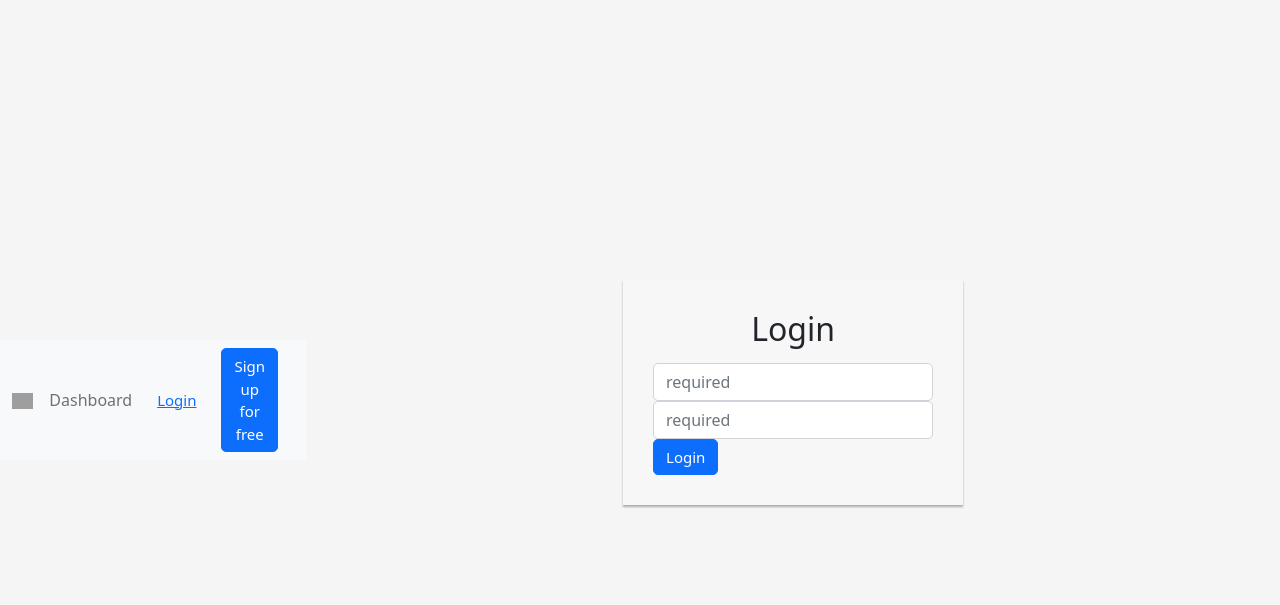
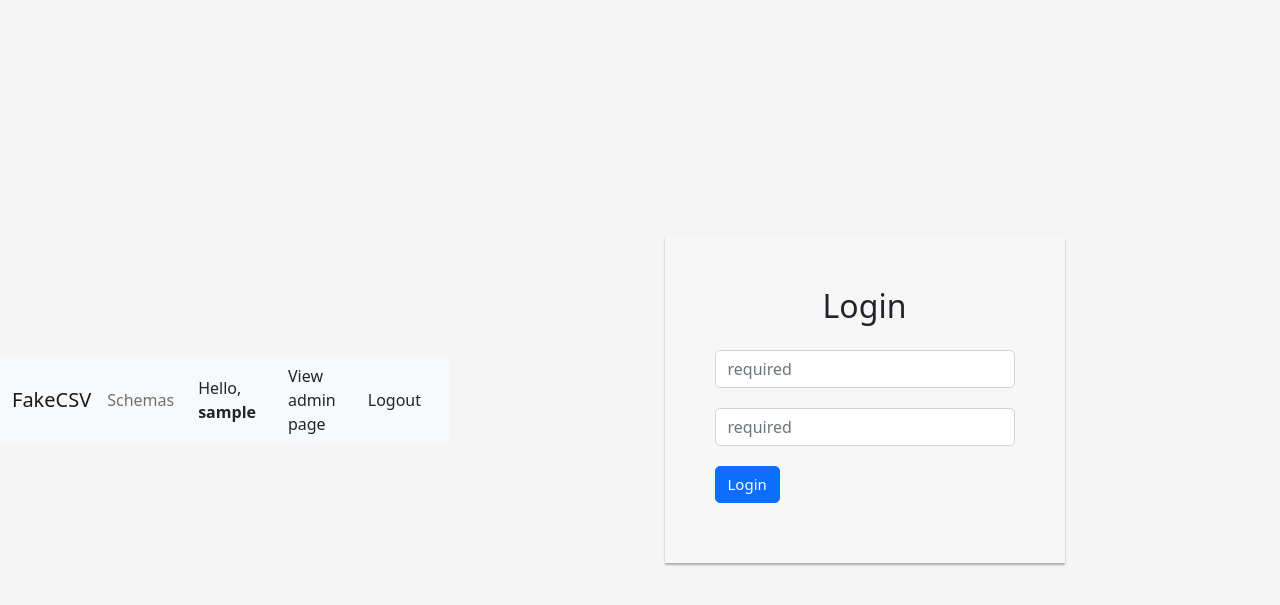
Before and after one commit to AlexanderVorobei/challenge, a Django app: template templates/registration/login.html in a window 1280 px wide. Shown: the top 605 px of the page. Run offline with Django 4.2, Linux system fonts and the light colour scheme; the template is opened without the code that fills it, so the values that code supplies are empty; the visitor is signed in with stand-in values (Sample User, id 1); grey boxes are pictures that could not be loaded.

Commit message:
Create templates

```diff
--- a/static/assets/css/login.css
+++ b/static/assets/css/login.css
@@ -10,15 +10,17 @@ body {
   background-color: #f5f5f5;
 }
 .login-form {
-    width: 340px;
-    margin: 50px auto;
-    font-size: 15px;
+  width: 400px;
+  margin: 50px auto;
+  font-size: 15px;
+}
+.login-form .form-group {
+  padding: 10px 20px;
 }
 .login-form form {
-  margin-bottom: 15px;
   background: #f7f7f7;
   box-shadow: 0px 2px 2px rgba(0, 0, 0, 0.3);
-  padding: 30px;
+  padding: 50px 30px;
 }
 .login-form h2 {
   margin: 0 0 15px;
--- /dev/null
+++ b/templates/fake_data/schemas.html
@@ -0,0 +1,5 @@
+{% extends 'layouts/base.html' %}
+
+{% block title %}Schemas{% endblock %}
+
+<h2>Test</h2>
--- a/templates/includes/errors.html
+++ b/templates/includes/errors.html
@@ -1,9 +1,10 @@
-<div class="d-flex justify-content-between alert-dismisible">
-  {% if messages %}
-    {% for message in messages %}
-      <div class="alert {% if message.tags %} alert-{{ message.tags }} m-1 p-2{% endif %}" role="alert">{{ message|safe }}</div>
-    {% endfor %}
-  {% endif %}
+{% if messages %}
+  {% for message in messages %}
+  <div class="alert alert-{{ message.tags }} alert-dismissible text-center" role="alert">
+    <strong>{% if message.level == DEFAULT_MESSAGE_LEVELS.ERROR %}Error{% else %}{{ message.tags|title }}{% endif %}!</strong> {{ message }}
+  </div>
+  {% endfor %}
+{% endif %}
 
   {% if form.errors %}
   <div class="alert alert-danger m-1 p-2" role="alert">
@@ -20,5 +21,4 @@
       {% endif %}
     {% endfor %}
   </div>
-</div>
-{% endif %}
+  {% endif %}
--- a/templates/includes/navbar.html
+++ b/templates/includes/navbar.html
@@ -3,49 +3,33 @@
   <!-- Container wrapper -->
   <div class="container">
     <!-- Navbar brand -->
-      <a class="navbar-brand me-2" href="https://mdbgo.com/">
-        <img
-          src="https://mdbcdn.b-cdn.net/img/logo/mdb-transaprent-noshadows.webp"
-          height="16"
-          alt="MDB Logo"
-          loading="lazy"
-          style="margin-top: -1px;"
-        />
+    <a class="navbar-brand me-2" href="{% url 'index' %}">
+      FakeCSV
     </a>
-
-      <!-- Toggle button -->
-      <button
-        class="navbar-toggler"
-        type="button"
-        data-mdb-toggle="collapse"
-        data-mdb-target="#navbarButtonsExample"
-        aria-controls="navbarButtonsExample"
-        aria-expanded="false"
-        aria-label="Toggle navigation"
-      >
-        <i class="fas fa-bars"></i>
-      </button>
-
-      <!-- Collapsible wrapper -->
-      <div class="collapse navbar-collapse" id="navbarButtonsExample">
     <!-- Left links -->
-        <ul class="navbar-nav me-auto mb-2 mb-lg-0">
+    <ul class="navbar-nav me-auto mb-lg-0">
       <li class="nav-item">
-            <a class="nav-link" href="#">Dashboard</a>
+        <a class="nav-link" href="{% url 'data:schemas' %}">Schemas</a>
       </li>
     </ul>
     <!-- Left links -->
-
     <div class="d-flex align-items-center">
-          <button type="button" class="btn btn-link px-3 me-2">
-            Login
-          </button>
-          <button type="button" class="btn btn-primary me-3">
-            Sign up for free
-          </button>
+      {% if user.is_authenticated %}
+        <div class="nav-link px-3">Hello, <b>{{user.username}}</b></div>
+      {% endif %}
     </div>
+    <div class="d-flex align-items-center">
+      {% if user.is_superuser %}
+        <a class="nav-link px-3" href="{% url 'admin:index' %}">View admin page</a>
+      {% endif %}
     </div>
-      <!-- Collapsible wrapper -->
+    <div class="d-flex align-items-center">
+      {% if user.is_authenticated %}
+        <a class="nav-link px-3" href="{% url 'logout' %}">Logout</a>
+      {% else %}
+        <a class="nav-link px-3" href="{% url 'login' %}">Login</a>
+      {% endif %}
+    </div>
   </div>
   <!-- Container wrapper -->
 </nav>
```
Lines whose indentation alone changed are shown as unchanged.
